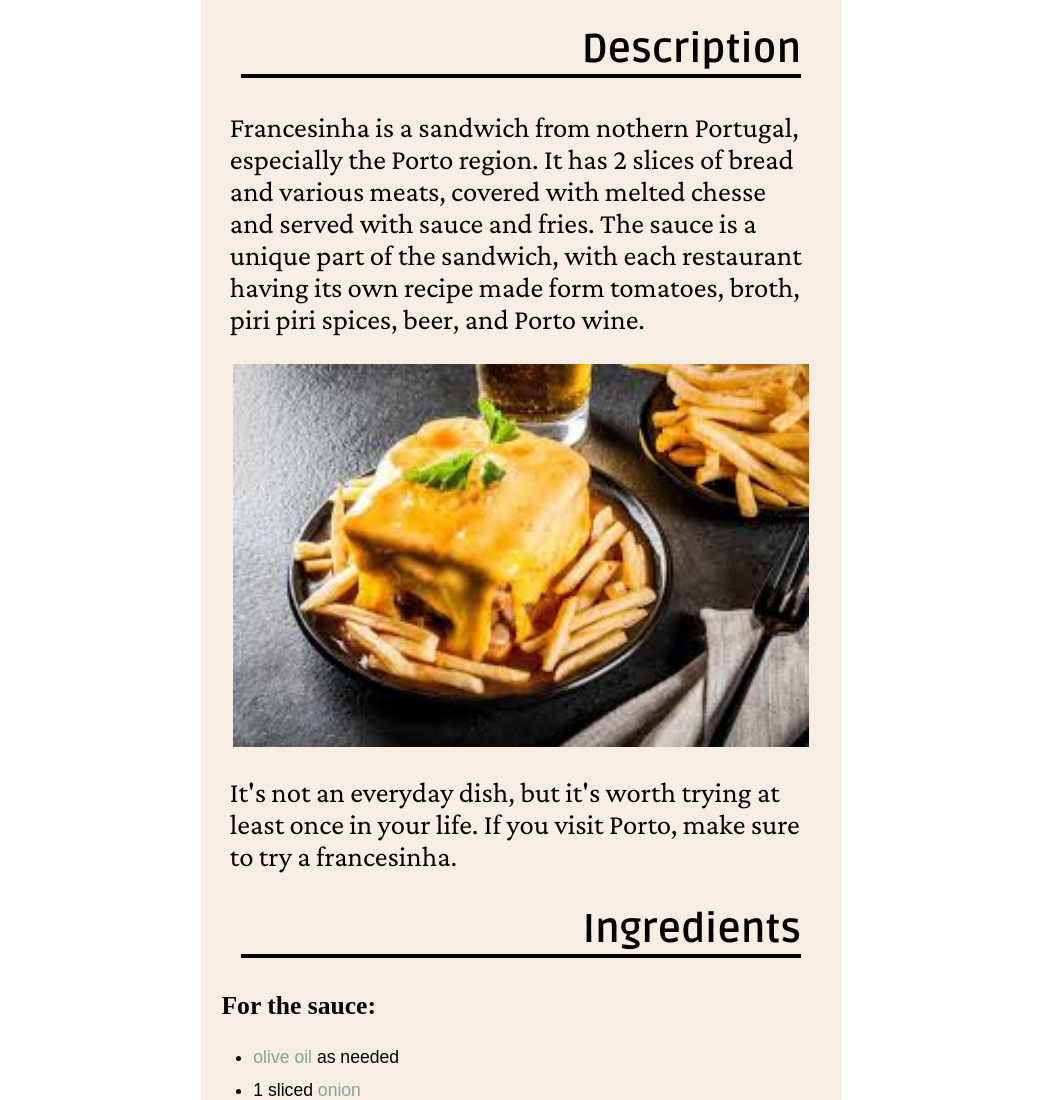
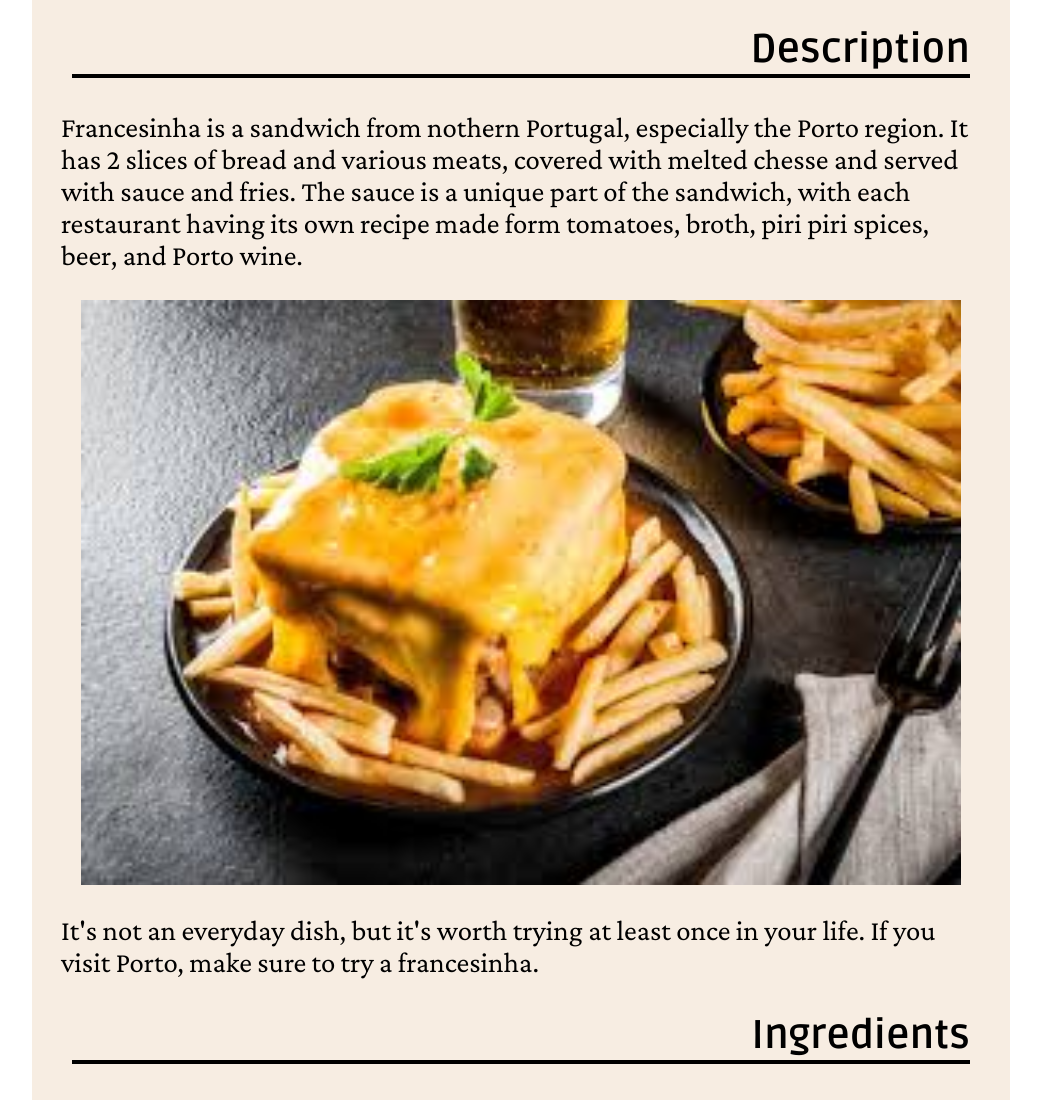
Before and after one commit to Dragon29R/LinguagensWeb, a plain HTML site: page aula2/francesinha.html in a window 1280 px wide. Shown: the part 710-1810 px from the top of the page, without its empty margins (119-1160 px from the left). Drawn offline with Linux system fonts and the light colour scheme.

Commit message:
Converted px to em and finished aula 2 v2

```diff
--- a/aula2/francesinha.css
+++ b/aula2/francesinha.css
@@ -65,7 +65,7 @@
   }
   main{
 
-    width:40em;
+    width:61.1em;
     background-color: rgb(247, 237, 226);
     margin-left:auto;
     margin-right: auto;
```
